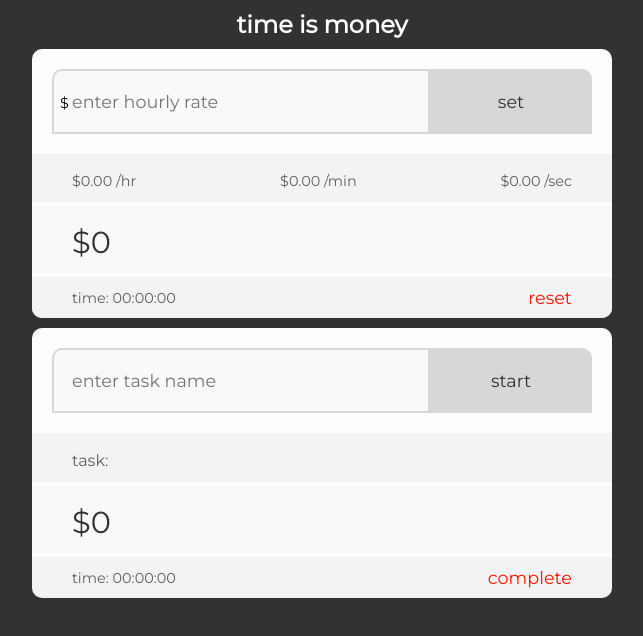
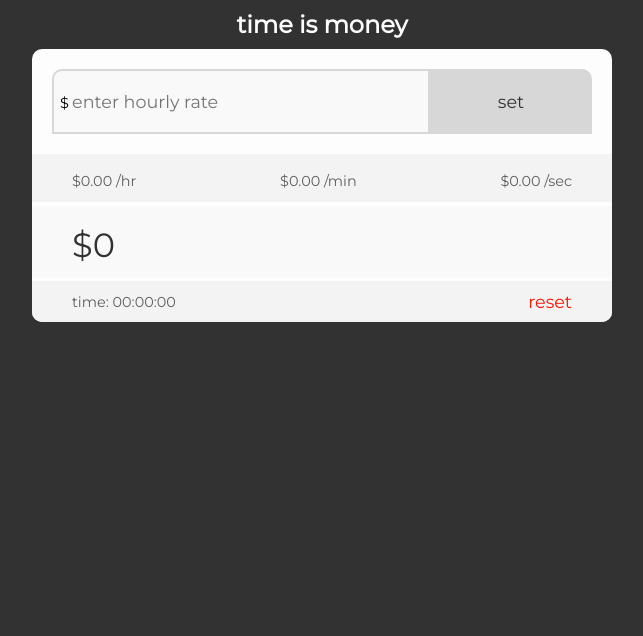
Before and after one commit to caseyharvey/time-is-money, a React (Create React App) app: page / in a window 1280 px wide. Shown: the top 636 px of the page, without its empty margins (318-961 px from the left). Built offline with nearby package versions, Linux system fonts and the light colour scheme.

Commit message:
Add visiblity control to task controls. Tasks show when primary timer is set. Bug fixes with reset primary

```diff
--- a/src/CSS/App.css
+++ b/src/CSS/App.css
@@ -2,7 +2,7 @@
   font-size: 0.8em;
 }
 
-.mediumResponsiveFont, .redButton, .primaryControls .inputAndDisplay form div input, .primaryControls .inputAndDisplay form div button, .primaryControls .inputAndDisplay form div .errorMessage, .taskInput form input, .taskInput form button, .taskInput form .errorMessage, .modalBackground .modalContainer .modalMessage, .modalBackground .modalContainer .modalButtonContainer .modalCancel, .modalBackground .modalContainer .modalButtonContainer .modalConfirm {
+.mediumResponsiveFont, .redButton, .primaryControls .inputAndDisplay form div input, .primaryControls .inputAndDisplay form div button, .primaryControls .inputAndDisplay form div .errorMessage, .taskControls .taskInput form input, .taskControls .taskInput form button, .taskControls .taskInput form .errorMessage, .modalBackground .modalContainer .modalMessage, .modalBackground .modalContainer .modalButtonContainer .modalCancel, .modalBackground .modalContainer .modalButtonContainer .modalConfirm {
   font-size: 0.9em;
 }
 
@@ -11,10 +11,10 @@
 }
 
 .XLargeResponsiveFont, .dollarValue {
-  font-size: 1.7em;
+  font-size: 1.9em;
 }
 
-.buttonBaseStyle, .redButton, .primaryControls .inputAndDisplay form div button, .taskInput form button, .modalBackground .modalContainer .modalButtonContainer .modalCancel, .modalBackground .modalContainer .modalButtonContainer .modalConfirm {
+.buttonBaseStyle, .redButton, .primaryControls .inputAndDisplay form div button, .taskControls .taskInput form button, .modalBackground .modalContainer .modalButtonContainer .modalCancel, .modalBackground .modalContainer .modalButtonContainer .modalConfirm {
   outline: none;
   border-style: none;
   -webkit-box-sizing: border-box;
@@ -26,7 +26,7 @@
   visibility: hidden;
 }
 
-.paddingOne, .container .completedTaskList .completedTaskEntry .taskName, .container .completedTaskList .completedTaskEntry .totalTaskValue, .primaryControls .primaryTimer .valueBreakdown, .dollarValue, .taskDetails .taskName {
+.paddingOne, .container .completedTaskList .completedTaskEntry .taskName, .container .completedTaskList .completedTaskEntry .totalTaskValue, .primaryControls .primaryTimer .valueBreakdown, .dollarValue, .taskControls .taskDetails .taskName {
   padding-top: 18px;
   padding-right: 20px;
   padding-bottom: 12px;
@@ -40,7 +40,7 @@
   padding-left: 20px;
 }
 
-.inputPadding, .primaryControls .inputAndDisplay, .taskInput {
+.inputPadding, .primaryControls .inputAndDisplay, .taskControls .taskInput {
   padding: 10px;
 }
 
@@ -82,8 +82,8 @@ input[type='text'] {
 }
 
 .deleteTaskAnimation {
-  -webkit-animation: slideOutRight 250ms forwards ease-out;
-          animation: slideOutRight 250ms forwards ease-out;
+  -webkit-animation: deleteTask 250ms forwards ease-out;
+          animation: deleteTask 250ms forwards ease-out;
 }
 
 .completeTaskAnimation {
@@ -405,7 +405,13 @@ input[type='text'] {
           justify-content: space-between;
 }
 
-.taskInput {
+.taskControls {
+  width: 100%;
+  -webkit-animation: slideInLeft 250ms forwards ease-in-out;
+          animation: slideInLeft 250ms forwards ease-in-out;
+}
+
+.taskControls .taskInput {
   width: 100%;
   display: -webkit-box;
   display: -ms-flexbox;
@@ -424,7 +430,7 @@ input[type='text'] {
   border-radius: 10px 10px 0 0;
 }
 
-.taskInput form {
+.taskControls .taskInput form {
   width: 100%;
   height: 100%;
   display: -webkit-box;
@@ -433,7 +439,7 @@ input[type='text'] {
   position: relative;
 }
 
-.taskInput form .inputGuard {
+.taskControls .taskInput form .inputGuard {
   top: 0;
   left: 0;
   right: 0;
@@ -442,7 +448,7 @@ input[type='text'] {
   border-radius: 10px;
 }
 
-.taskInput form .showWarning {
+.taskControls .taskInput form .showWarning {
   top: 0;
   left: 0;
   right: 0;
@@ -463,7 +469,7 @@ input[type='text'] {
   background-color: #fdfdfd;
 }
 
-.taskInput form input {
+.taskControls .taskInput form input {
   width: 70%;
   height: 100%;
   outline: none;
@@ -478,14 +484,14 @@ input[type='text'] {
   background-color: #f9f9f9;
 }
 
-.taskInput form input:focus {
+.taskControls .taskInput form input:focus {
   -webkit-box-sizing: border-box;
           box-sizing: border-box;
   background-color: white;
   border: 2px solid #d7d7d7;
 }
 
-.taskInput form button {
+.taskControls .taskInput form button {
   width: 30%;
   height: 100%;
   color: #323232;
@@ -495,7 +501,7 @@ input[type='text'] {
   border: 2px solid #d7d7d7;
 }
 
-.taskInput form .errorMessage {
+.taskControls .taskInput form .errorMessage {
   top: 0;
   left: 0;
   right: 0;
@@ -514,7 +520,7 @@ input[type='text'] {
   background: linear-gradient(90deg, rgba(255, 255, 255, 0) 0%, white 50%);
 }
 
-.taskDetails {
+.taskControls .taskDetails {
   width: 100%;
   color: #323232;
   display: -webkit-box;
@@ -530,7 +536,7 @@ input[type='text'] {
           flex-direction: column;
 }
 
-.taskDetails .taskName {
+.taskControls .taskDetails .taskName {
   width: 100%;
   display: -webkit-box;
   display: -ms-flexbox;
@@ -643,7 +649,7 @@ input[type='text'] {
   .responsiveFont, .dollarSign:before, .container .completedTaskList .completedTaskEntry, .primaryControls .primaryTimer .valueBreakdown, .timerDisplay .timer {
     font-size: 0.9em;
   }
-  .mediumResponsiveFont, .redButton, .primaryControls .inputAndDisplay form div input, .primaryControls .inputAndDisplay form div button, .primaryControls .inputAndDisplay form div .errorMessage, .taskInput form input, .taskInput form button, .taskInput form .errorMessage, .modalBackground .modalContainer .modalMessage, .modalBackground .modalContainer .modalButtonContainer .modalCancel, .modalBackground .modalContainer .modalButtonContainer .modalConfirm {
+  .mediumResponsiveFont, .redButton, .primaryControls .inputAndDisplay form div input, .primaryControls .inputAndDisplay form div button, .primaryControls .inputAndDisplay form div .errorMessage, .taskControls .taskInput form input, .taskControls .taskInput form button, .taskControls .taskInput form .errorMessage, .modalBackground .modalContainer .modalMessage, .modalBackground .modalContainer .modalButtonContainer .modalCancel, .modalBackground .modalContainer .modalButtonContainer .modalConfirm {
     font-size: 1em;
   }
   .dollarSign:before {
@@ -653,7 +659,7 @@ input[type='text'] {
 }
 
 @media (min-width: 425px) {
-  .paddingOne, .container .completedTaskList .completedTaskEntry .taskName, .container .completedTaskList .completedTaskEntry .totalTaskValue, .primaryControls .primaryTimer .valueBreakdown, .dollarValue, .taskDetails .taskName {
+  .paddingOne, .container .completedTaskList .completedTaskEntry .taskName, .container .completedTaskList .completedTaskEntry .totalTaskValue, .primaryControls .primaryTimer .valueBreakdown, .dollarValue, .taskControls .taskDetails .taskName {
     padding-top: 18px;
     padding-right: 30px;
     padding-bottom: 12px;
@@ -665,14 +671,14 @@ input[type='text'] {
     padding-bottom: 10px;
     padding-left: 30px;
   }
-  .mediumResponsiveFont, .redButton, .primaryControls .inputAndDisplay form div input, .primaryControls .inputAndDisplay form div button, .primaryControls .inputAndDisplay form div .errorMessage, .taskInput form input, .taskInput form button, .taskInput form .errorMessage, .modalBackground .modalContainer .modalMessage, .modalBackground .modalContainer .modalButtonContainer .modalCancel, .modalBackground .modalContainer .modalButtonContainer .modalConfirm {
+  .mediumResponsiveFont, .redButton, .primaryControls .inputAndDisplay form div input, .primaryControls .inputAndDisplay form div button, .primaryControls .inputAndDisplay form div .errorMessage, .taskControls .taskInput form input, .taskControls .taskInput form button, .taskControls .taskInput form .errorMessage, .modalBackground .modalContainer .modalMessage, .modalBackground .modalContainer .modalButtonContainer .modalCancel, .modalBackground .modalContainer .modalButtonContainer .modalConfirm {
     font-size: 1.1em;
   }
   .largeResponsiveFont {
     font-size: 1.8em;
   }
   .XLargeResponsiveFont, .dollarValue {
-    font-size: 1.9em;
+    font-size: 2.1em;
   }
   .dollarSign:before {
     top: 1.2px;
@@ -681,7 +687,7 @@ input[type='text'] {
 }
 
 @media (min-width: 600px) {
-  .paddingOne, .container .completedTaskList .completedTaskEntry .taskName, .container .completedTaskList .completedTaskEntry .totalTaskValue, .primaryControls .primaryTimer .valueBreakdown, .dollarValue, .taskDetails .taskName {
+  .paddingOne, .container .completedTaskList .completedTaskEntry .taskName, .container .completedTaskList .completedTaskEntry .totalTaskValue, .primaryControls .primaryTimer .valueBreakdown, .dollarValue, .taskControls .taskDetails .taskName {
     padding-top: 18px;
     padding-right: 40px;
     padding-bottom: 12px;
@@ -693,8 +699,42 @@ input[type='text'] {
     padding-bottom: 10px;
     padding-left: 40px;
   }
-  .inputPadding, .primaryControls .inputAndDisplay, .taskInput {
+  .inputPadding, .primaryControls .inputAndDisplay, .taskControls .taskInput {
     padding: 20px;
+  }
+}
+
+@-webkit-keyframes slideInDown {
+  0% {
+    opacity: 0.1;
+    -webkit-transform: scaleY(0);
+            transform: scaleY(0);
+    -webkit-transform-origin: top;
+            transform-origin: top;
+  }
+  100% {
+    opacity: 1;
+    -webkit-transform: scaleY(1);
+            transform: scaleY(1);
+    -webkit-transform-origin: top;
+            transform-origin: top;
+  }
+}
+
+@keyframes slideInDown {
+  0% {
+    opacity: 0.1;
+    -webkit-transform: scaleY(0);
+            transform: scaleY(0);
+    -webkit-transform-origin: top;
+            transform-origin: top;
+  }
+  100% {
+    opacity: 1;
+    -webkit-transform: scaleY(1);
+            transform: scaleY(1);
+    -webkit-transform-origin: top;
+            transform-origin: top;
   }
 }
 
@@ -720,7 +760,7 @@ input[type='text'] {
   }
 }
 
-@-webkit-keyframes slideOutRight {
+@-webkit-keyframes deleteTask {
   0% {
     opacity: 1;
     -webkit-transform: translateX(0);
@@ -733,7 +773,7 @@ input[type='text'] {
   }
 }
 
-@keyframes slideOutRight {
+@keyframes deleteTask {
   0% {
     opacity: 1;
     -webkit-transform: translateX(0);
--- a/src/components/App.js
+++ b/src/components/App.js
@@ -1,4 +1,6 @@
 import React from 'react';
+import { connect } from 'react-redux';
+
 import HourlyRateInput from './HourlyRateInput';
 import CompletedTaskList from './CompletedTaskList';
 import PrimaryTimer from './PrimaryTimer';
@@ -7,7 +9,7 @@ import TaskInput from './TaskInput';
 
 import '../CSS/App.css';
 
-const App = () => {
+const App = props => {
   return (
     <div className='container'>
       <h2>time is money</h2>
@@ -15,11 +17,17 @@ const App = () => {
         <HourlyRateInput />
         <PrimaryTimer />
       </div>
-      <TaskInput />
-      <TaskDetails />
+      <div className={props.showTaskTimer ? 'taskControls' : 'hide'}>
+        <TaskInput />
+        <TaskDetails />
+      </div>
       <CompletedTaskList />
     </div>
   );
 };
-
-export default App;
+const mapStateToProps = state => {
+  return {
+    showTaskTimer: state.taskTimer.timerIsVisible
+  };
+};
+export default connect(mapStateToProps)(App);
--- a/src/reducers/completedTasksReducer.js
+++ b/src/reducers/completedTasksReducer.js
@@ -1,7 +1,10 @@
-export default (state = [], action) => {
+const initialState = [];
+export default (state = initialState, action) => {
   switch (action.type) {
     case 'ADD_TASK_TO_COMPLETED':
       return [action.payload, ...state];
+    case 'RESET_COMPLETED_TASKS':
+      return [...initialState];
     case 'ADD_REMOVE_TASK_ANIMATION':
       return [...state].map(task => {
         if (task.id === action.payload) {
--- a/src/reducers/taskReducer.js
+++ b/src/reducers/taskReducer.js
@@ -6,11 +6,14 @@ const initialState = {
   taskDuration: '',
   taskDollarValue: '',
   showTaskTimerWarning: false,
-  showCompleteTaskWarning: false
+  showCompleteTaskWarning: false,
+  timerIsVisible: false
 };
 
 export default (state = initialState, action) => {
   switch (action.type) {
+    case 'SHOW_TASK_TIMER':
+      return { ...state, timerIsVisible: state.timerIsVisible ? false : true };
     case 'SET_TASK_NAME':
       return { ...state, taskName: action.payload };
     case 'INCREMENT_TASK_TIMER':
@@ -20,7 +23,7 @@ export default (state = initialState, action) => {
         taskDollarValue: state.timerValue * action.payload
       };
     case 'RESET_TASK_TIMER':
-      return { ...initialState };
+      return { ...initialState, timerIsVisible: state.timerIsVisible };
     case 'SHOW_TASK_TIMER_WARNING':
       return {
         ...state,
```
Also changed, not shown: src/CSS/App.scss (+21 -4 lines), src/actions/index.js (+12 -1 lines), 1 other file (tests, documents, lock files or other folders).
